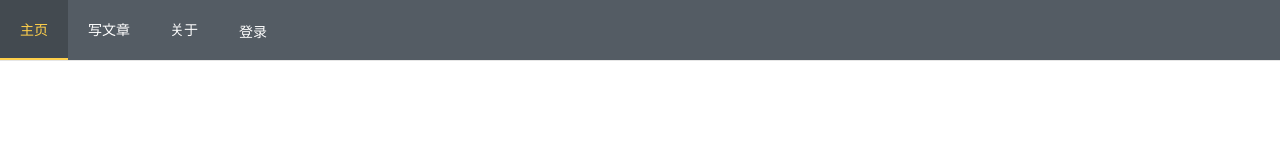
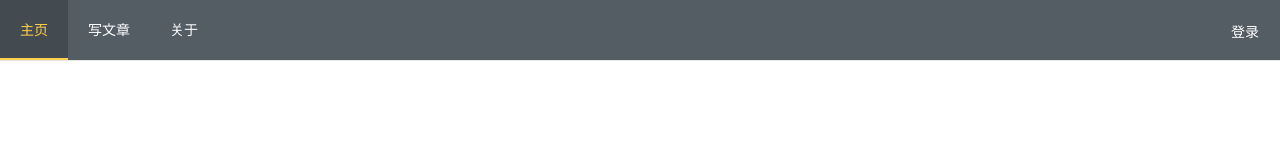
Before and after one commit to wine99/my-blog, a Vue app: page / in a window 1280 px wide. Shown: the top 160 px of the page. Built offline with nearby package versions, Linux system fonts and the light colour scheme.

Commit message:
Fix navbar style

```diff
--- a/src/App.vue
+++ b/src/App.vue
@@ -51,7 +51,7 @@ a {
 }
 
 .nav {
-  .login-menu-item {
+  #login-menu-item {
     float: right;
   }
 
```
